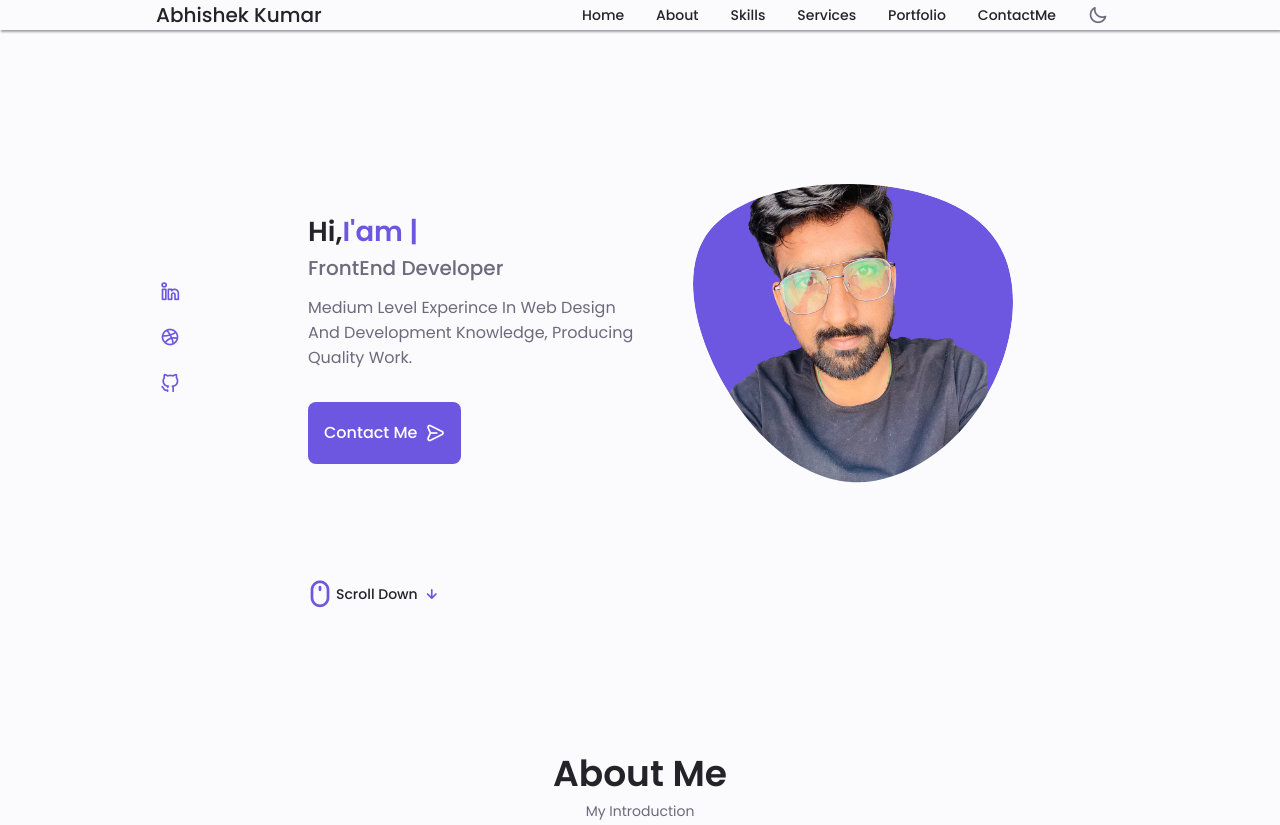
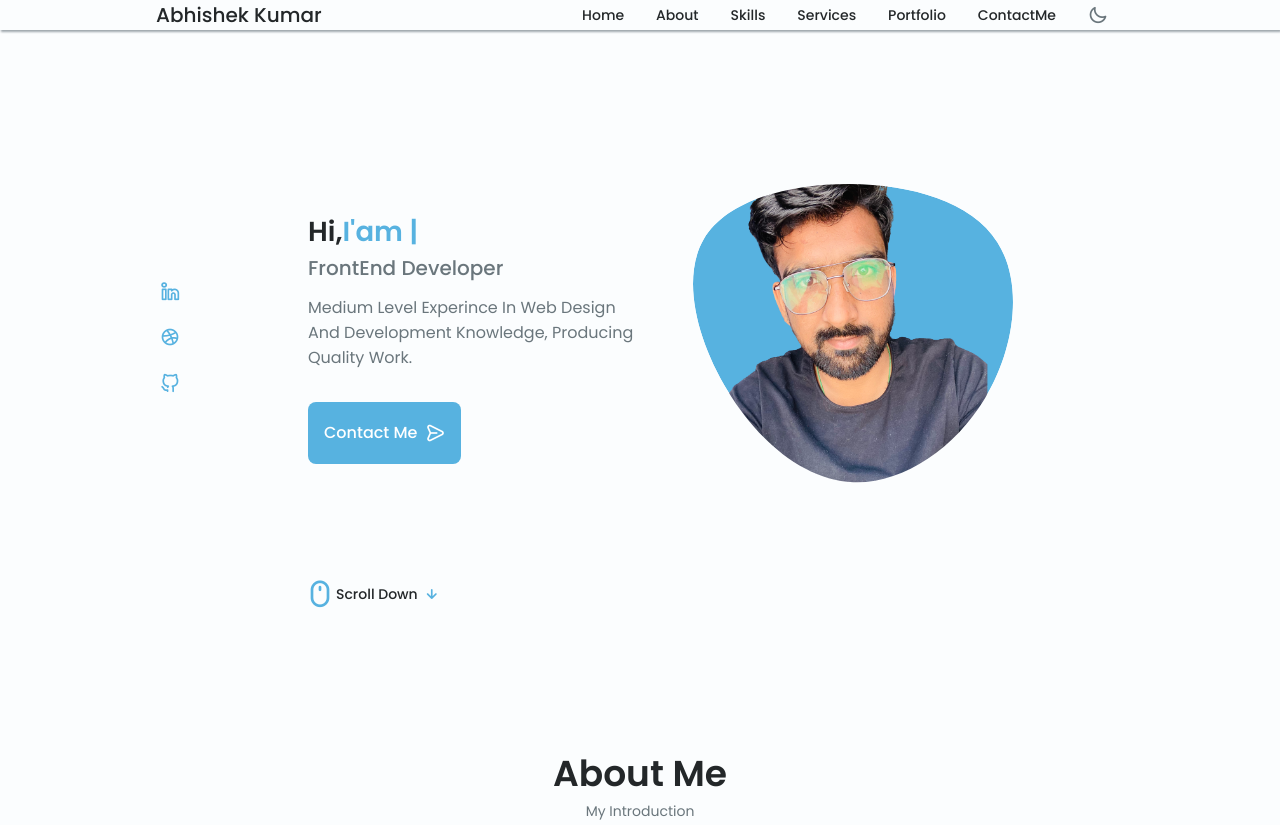
Before and after one commit to Adhiman002/Portfolio_WebSite, a plain HTML site: page index.html in a window 1280 px wide. Shown: the top 825 px of the page. Drawn offline with nearby package versions, Linux system fonts and the light colour scheme.

Commit message:
Update Main.css

```diff
--- a/Main.css
+++ b/Main.css
@@ -1,7 +1,7 @@
 @import url('https://fonts.googleapis.com/css2?family=Poppins:wght@400;500;600&display=swap');
 :root{
     --header-height:3rem;
-    --hue-color:250;
+    --hue-color:200;
 
     --first-color:hsl(var(--hue-color),69%,61%);
     --first-color-second:hsl(var(--hue-color),69%,61%) ;
```
